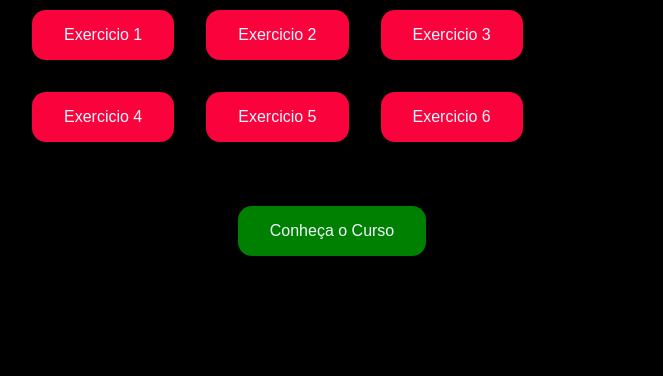
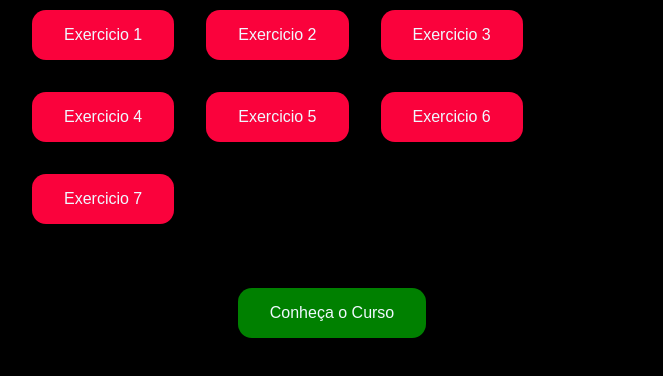
Before and after one commit to andreluizcnunes/onebitcode, a plain HTML site: page index.html in a window 1280 px wide. Shown: the part 322-698 px from the top of the page, without its empty margins (308-971 px from the left). Drawn offline with Linux system fonts and the light colour scheme.

Commit message:
adicionei o botao da tarefa 7 for

```diff
--- a/index.html
+++ b/index.html
@@ -23,6 +23,8 @@
      <a class="link-exercicio" href="js/exercicio_5_switch/index.html">Exercicio 5</a>
 
      <a class="link-exercicio" href="js/exercicio_6_while/index.html">Exercicio 6</a>
+
+     <a class="link-exercicio" href="js/exercicio_6_while/index.html">Exercicio 7</a>
    </section>
 
    <a href="https://go.hotmart.com/R69427873F">Conheça o Curso</a>
```
